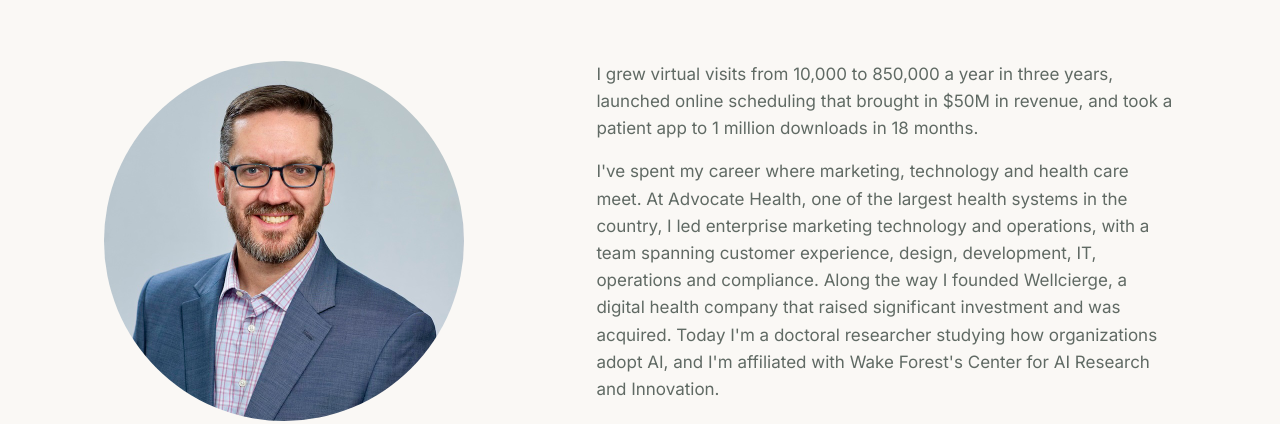
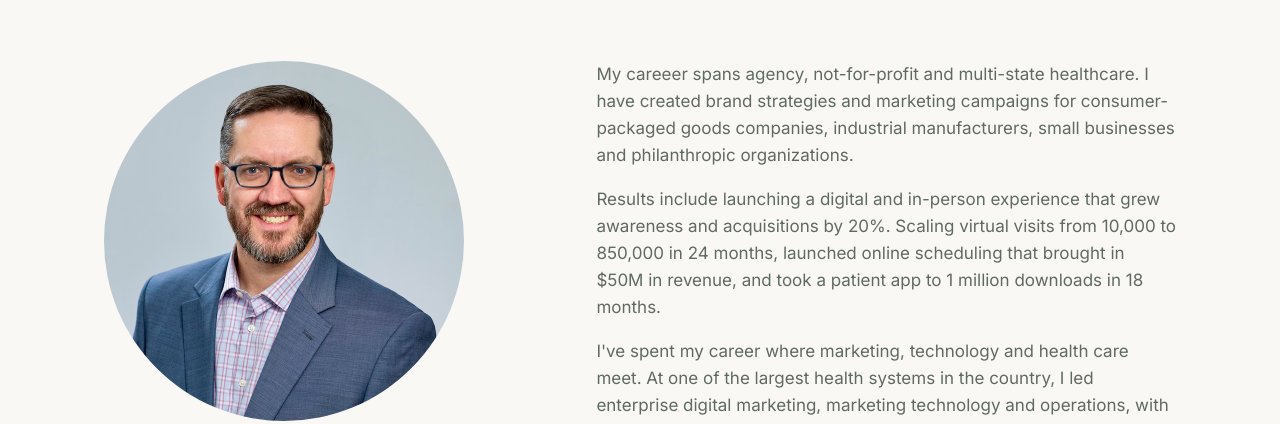
Before and after one commit to jameyshiels/jameyshiels.github.io, a plain HTML site: page about.html in a window 1280 px wide. Shown: the part 301-725 px from the top of the page. Drawn offline with Linux system fonts and the light colour scheme.

Commit message:
Update about.html
New copy to better reflect experience and remove specific reference to Advocate Health

```diff
--- a/about.html
+++ b/about.html
@@ -92,8 +92,9 @@
           </div>
         </div>
         <div class="founder-body">
-          <p>I grew virtual visits from 10,000 to 850,000 a year in three years, launched online scheduling that brought in $50M in revenue, and took a patient app to 1 million downloads in 18 months.</p>
-          <p>I've spent my career where marketing, technology and health care meet. At Advocate Health, one of the largest health systems in the country, I led enterprise marketing technology and operations, with a team spanning customer experience, design, development, IT, operations and compliance. Along the way I founded Wellcierge, a digital health company that raised significant investment and was acquired. Today I'm a doctoral researcher studying how organizations adopt AI, and I'm affiliated with Wake Forest's Center for AI Research and Innovation.</p>
+          <p>My careeer spans agency, not-for-profit and multi-state healthcare. I have created brand strategies and marketing campaigns for consumer-packaged goods companies, industrial manufacturers, small businesses and philanthropic organizations.</p>
+          <P>Results include launching a digital and in-person experience that grew awareness and acquisitions by 20%. Scaling virtual visits from 10,000 to 850,000 in 24 months, launched online scheduling that brought in $50M in revenue, and took a patient app to 1 million downloads in 18 months.</p>
+          <p>I've spent my career where marketing, technology and health care meet. At one of the largest health systems in the country, I led enterprise digital marketing, marketing technology and operations, with a team spanning customer experience, design, development, IT, operations and compliance. Along the way I founded Wellcierge, a digital health company that raised significant investment. Today I'm a doctoral researcher studying how organizations adopt AI, and how it can be used to enable the modern brand and marketing strategy tha ocmpanies need to drive growth and retention.</p>
           <p>I started Exploring Digital because growing firms deserve the same caliber of marketing leadership and systems that large organizations take for granted, without the overhead. I treat marketing as the whole customer experience, from the first ad to the people who answer the phone, because that's what customers remember.</p>
           <p class="quote" style="margin-top:28px;">"Marketing has to be fast and careful at the same time. I learned that in health care, and it's the standard I bring to every client."</p>
         </div>
```
